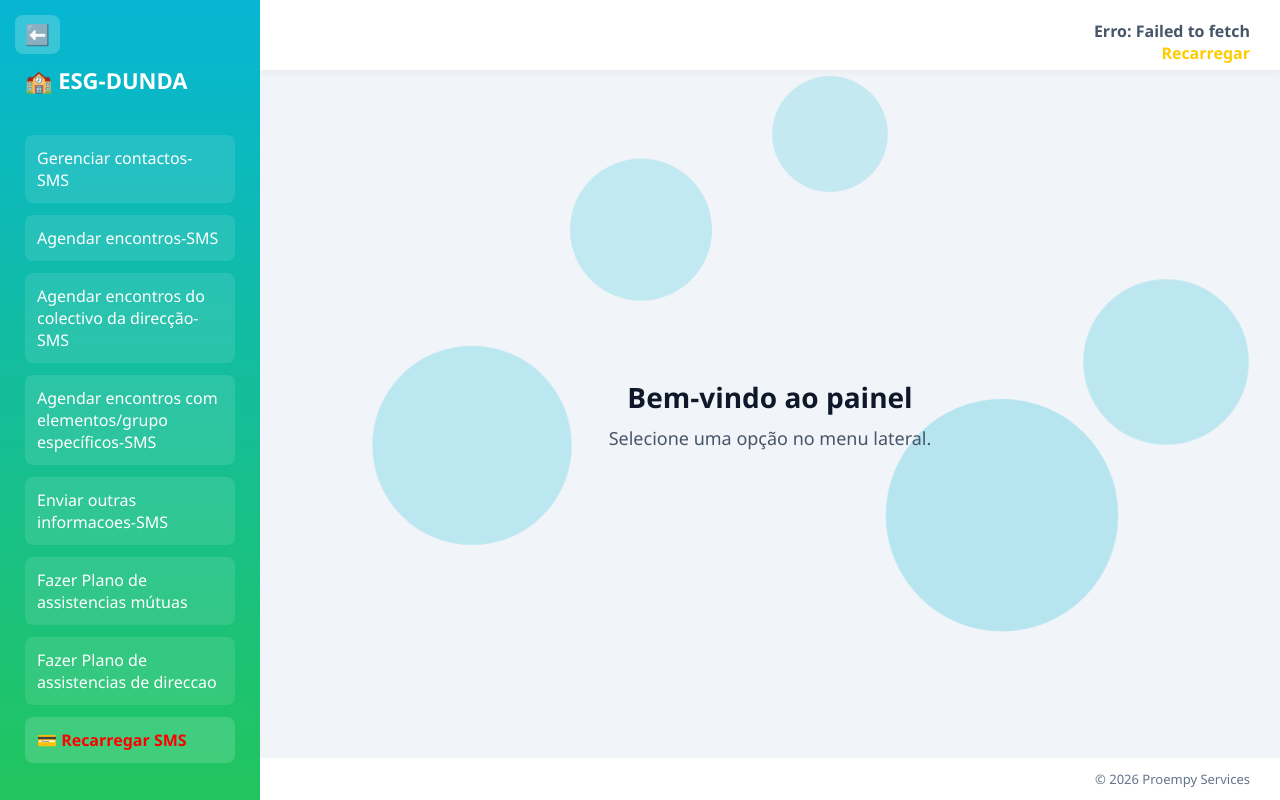
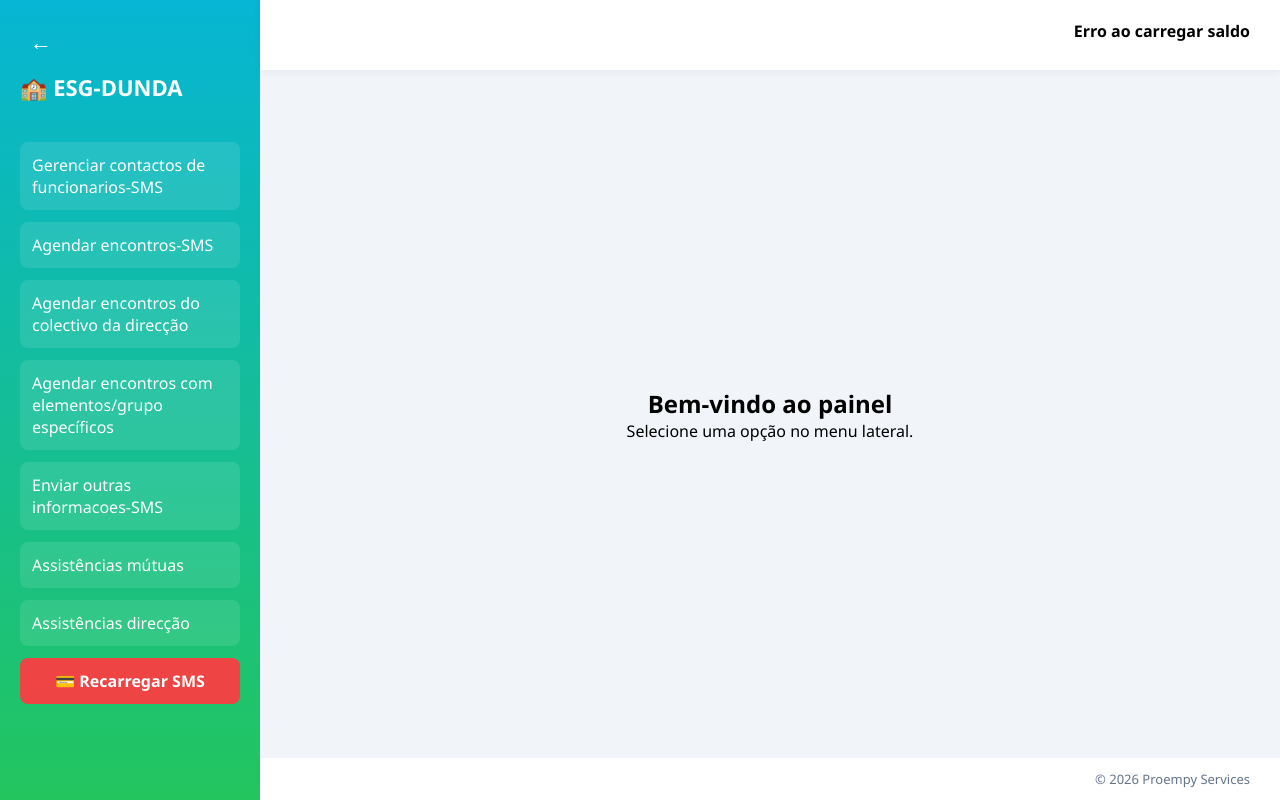
Before and after one commit to albertgualimbo76-ctrl/esg-dunda, a FastAPI app: template templates/dap.html in a window 1280 px wide. Run offline with FastAPI, Linux system fonts and the light colour scheme; the template is opened without the code that fills it, so the values that code supplies are empty.

Commit message:
Update dap.html

```diff
--- a/templates/dap.html
+++ b/templates/dap.html
@@ -3,63 +3,49 @@
 <head>
     <meta charset="UTF-8">
     <title>ESG-DUNDA</title>
+
     <style>
-*{
-    margin:0;
-    padding:0;
-    box-sizing:border-box;
-    font-family:'Segoe UI',sans-serif;
-}
-html,body{
-    height:100%;
-}
-body{
-    display:flex;
-    background:#f1f5f9;
-}
+        *{margin:0;padding:0;box-sizing:border-box;font-family:'Segoe UI',sans-serif;}
+        html,body{height:100%;}
+        body{display:flex;background:#f1f5f9;}
 
         /* SIDEBAR */
         .sidebar{
             width:260px;
             background:linear-gradient(180deg,#06b6d4,#22c55e);
             color:white;
-    padding:25px;
-    position:relative;
-    height:100vh;
-    overflow-y:auto;
+            padding:20px;
+            display:flex;
+            flex-direction:column;
+            height:100vh;      /* Ocupa toda altura da tela */
+            overflow-y:auto;   /* Adiciona rolagem se necessário */
         }
 
-/* SCROLLBAR VERMELHA SEM MUDANÇA AO HOVER */
+        /* SCROLLBAR VERMELHA E SEMPRE GROSSA */
         .sidebar::-webkit-scrollbar {
-    width:12px; /* largura fixa e sempre grossa */
+            width:12px; /* largura fixa e grossa */
         }
         .sidebar::-webkit-scrollbar-thumb {
             background: #ff0000; /* vermelho sólido */
-    border-radius:3px;
-    border: 2px solid #f1f5f9; /* borda para destacar */
+            border-radius:6px;
+            border: 2px solid #f1f5f9; /* borda clara para destacar */
         }
         .sidebar::-webkit-scrollbar-thumb:hover {
-    background: #cc0000; /* vermelho mais escuro ao passar o mouse */
+            background: #cc0000; /* vermelho mais escuro ao passar mouse */
         }
 
         .back-btn{
-    position:absolute;
-    top:15px;
-    left:15px;
-    font-size:20px;
+            font-size:22px;
             cursor:pointer;
-    background:rgba(255,255,255,0.2);
+            margin-bottom:10px;
             padding:6px 10px;
-    border-radius:8px;
-    transition:0.3s;
+            border-radius:6px;
         }
-.back-btn:hover{
-    background:rgba(255,255,255,0.4);
-}
+        .back-btn:hover{background:rgba(255,255,255,0.25);}
         .logo{
             font-size:22px;
             font-weight:bold;
-    margin:40px 0 40px 0;
+            margin-bottom:40px;
         }
         .menu{
             display:flex;
@@ -73,18 +59,15 @@
             border-radius:8px;
             background:rgba(255,255,255,0.1);
             cursor:pointer;
-    transition:0.2s;
         }
-.menu a:hover{
-    background:rgba(255,255,255,0.25);
+        .menu a:hover{background:rgba(255,255,255,0.25);}
+        .recarregar-btn{
+            background:#ef4444 !important;
+            font-weight:bold;
+            text-align:center;
         }
-.menu a.recarregar-lateral{
-    color:red;
-    font-weight:bold;
-    background:rgba(255,255,255,0.15);
-}
-.menu a.recarregar-lateral:hover{
-    background:rgba(255,0,0,0.2);
+        .recarregar-btn:hover{
+            background:#dc2626 !important;
         }
 
         .main{
@@ -92,7 +75,6 @@
             display:flex;
             flex-direction:column;
             position:relative;
-    overflow:hidden;
         }
         .topbar{
             height:70px;
@@ -102,51 +84,13 @@
             justify-content:space-between;
             padding:0 30px;
             box-shadow:0 2px 8px rgba(0,0,0,0.05);
-    z-index:2;
         }
         .painel{
             flex:1;
             display:flex;
             align-items:center;
             justify-content:center;
-    position:relative;
-    z-index:2;
             text-align:center;
-}
-.painel h2{
-    font-size:28px;
-    color:#0f172a;
-    margin-bottom:10px;
-}
-.painel p{
-    color:#475569;
-    font-size:18px;
-}
-.fundo-animado{
-    position:absolute;
-    width:100%;
-    height:100%;
-    top:0;
-    left:0;
-    overflow:hidden;
-    z-index:1;
-}
-.fundo-animado span{
-    position:absolute;
-    display:block;
-    border-radius:50%;
-    background:rgba(6,182,212,0.25);
-    animation:flutuar linear infinite;
-}
-.fundo-animado span:nth-child(1){width:220px;height:220px;left:10%;animation-duration:25s;}
-.fundo-animado span:nth-child(2){width:150px;height:150px;left:30%;animation-duration:18s;}
-.fundo-animado span:nth-child(3){width:260px;height:260px;left:60%;animation-duration:28s;}
-.fundo-animado span:nth-child(4){width:180px;height:180px;left:80%;animation-duration:22s;}
-.fundo-animado span:nth-child(5){width:120px;height:120px;left:50%;animation-duration:16s;}
-@keyframes flutuar{
-    0%{transform:translateY(100vh) scale(0.8);opacity:0;}
-    20%{opacity:1;}
-    100%{transform:translateY(-120vh) scale(1.2);opacity:0;}
         }
         .footer{
             padding:12px 30px;
@@ -154,63 +98,58 @@
             color:#64748b;
             background:white;
             text-align:right;
-    z-index:2;
         }
-
-#smsCount {
-    color: #475569;
-    font-weight: bold;
-    font-size: 16px;
-    text-align: right;
-    display: inline-block;
-    margin-top: 20px;
-    position: absolute;
-    right: 30px;
-    top: 0px;
+        #smsCount{
+            font-weight:bold;
+            position:absolute;
+            right:30px;
+            top:20px;
         }
-.recarregar-topbar {
-    color: #ffcc00;
-    font-weight: bold;
-    text-decoration: none;
+        .error-message {
+            text-align: center;
+            padding: 20px;
+            background-color: #ffcccc;
+            color: red;
+            border: 2px solid red;
+            border-radius: 5px;
+            display: none;
+        }
+        .retry-button {
+            background-color: #f39c12;
+            color: white;
+            padding: 10px 20px;
+            border: none;
+            border-radius: 5px;
             cursor: pointer;
-    font-size: 16px;
-    transition:0.2s;
         }
-.recarregar-topbar:hover{
-    color:#ff9900;
+        .retry-button:hover {
+            background-color: #e67e22;
         }
     </style>
 </head>
 
 <body>
+
 <div class="sidebar">
-    <div class="back-btn" onclick="voltarPagina()">⬅️</div>
+    <span class="back-btn" onclick="voltarDashboard()">←</span>
+
     <div class="logo">🏫 ESG-DUNDA</div>
 
     <div class="menu">
-        <a onclick="criarContacto()">Gerenciar contactos-SMS</a>
-        <a onclick="agendarEncontros()">Agendar encontros-SMS</a>
-        <a onclick="agendarEncontros_coletivo()">Agendar encontros do colectivo da direcção-SMS</a>
-        <a onclick="agendarOutros_encontros()">Agendar encontros com elementos/grupo específicos-SMS</a>
-        <a onclick="criarInformacoes()">Enviar outras informacoes-SMS</a>
-        <a onclick="criarAssistencias()">Fazer Plano de assistencias mútuas</a>
-        <a onclick="criarAss_direccao()">Fazer Plano de assistencias de direccao</a>
-        <a onclick="recarregarSMS()" class="recarregar-lateral">💳 Recarregar SMS</a>
+        <a onclick="verificarESeguirei(criarContacto)">Gerenciar contactos de funcionarios-SMS</a>
+        <a onclick="verificarESeguirei(agendarEncontros)">Agendar encontros-SMS</a>
+        <a onclick="verificarESeguirei(agendarEncontros_coletivo)">Agendar encontros do colectivo da direcção</a>
+        <a onclick="verificarESeguirei(agendarOutros_encontros)">Agendar encontros com elementos/grupo específicos</a>
+        <a onclick="verificarESeguirei(criarInformacoes)">Enviar outras informacoes-SMS</a>
+        <a onclick="verificarESeguirei(criarAssistencias)">Assistências mútuas</a>
+        <a onclick="verificarESeguirei(criarAss_direccao)">Assistências direcção</a>
+        <a class="recarregar-btn" onclick="verificarESeguirei(recarregarSMS)">💳 Recarregar SMS</a>
     </div>
 </div>
 
 <div class="main">
     <div class="topbar">
-        <div></div>
-        <div id="smsCount">
-            <span id="smsText">Saldo SMS: Carregando...</span>
-            <br>
-            <a id="recarregarLink" class="recarregar-topbar" href="/comprar_creditos">Recarregar</a>
-        </div>
-    </div>
-
-    <div class="fundo-animado">
-        <span></span><span></span><span></span><span></span><span></span>
+        <span id="smsCount"></span>
     </div>
 
     <div class="painel">
@@ -223,45 +162,111 @@
     <div class="footer">
         © <span id="year"></span> Proempy Services
     </div>
+
+    <div id="error-message" class="error-message">
+        <p>Verifica a ligação da internet e tente novamente.</p>
+        <button class="retry-button" onclick="tentarNovamente()">Tentar novamente</button>
+    </div>
 </div>
 
 <script>
-const token = "bWtfNGEyMTVjMzA1OGQ5ZTEyNDU1YWFmZWRmNTBhM2FlNDI6NDI4Mjpza19kMTNmYWNkMzE2YmU4YjQxM2ZhNDZlZmRjZWRkM2ViZWM3ZDc1OTBkMWJkN2I3ZTRjZmExY2JmMmZhYWRkYWRk";
+    document.getElementById("year").textContent = new Date().getFullYear();
+
+    let funcaoParaRedirecionar = null; // Variável para armazenar a função de navegação a ser chamada depois
+
+    // Função de verificação da API e redirecionamento
+    async function fetchDataAndRedirect() {
+        const errorMessageDiv = document.getElementById("error-message");
+
+        try {
+            const apiResponse = await fetch("https://api.mozesms.com/v1/account/balance", {
+                headers: { 'Authorization': `Bearer ${'bWtfNGEyMTVjMzA1OGQ5ZTEyNDU1YWFmZWRmNTBhM2FlNDI6NDI4Mjpza19kMTNmYWNkMzE2YmU4YjQxM2ZhNDZlZmRjZWRkM2ViZWM3ZDc1OTBkMWJkN2I3ZTRjZmExY2JmMmZhYWRkYWRk'}` }
+            });
+
+            if (apiResponse.ok) {
+                // Se a API for bem-sucedida, chama a função armazenada
+                funcaoParaRedirecionar();
+            } else {
+                throw new Error("Falha ao buscar dados.");
+            }
+        } catch (error) {
+            errorMessageDiv.style.display = "block";  // Exibe a mensagem de erro
+        }
+    }
+
+    // Função para tentar novamente
+    function tentarNovamente() {
+        const errorMessageDiv = document.getElementById("error-message");
+        errorMessageDiv.style.display = "none"; // Esconde a mensagem de erro
+
+        // Re-executa a verificação da API
+        fetchDataAndRedirect();
+    }
+
+    // Função que armazena a função de navegação original e chama a verificação
+    function verificarESeguirei(funcao) {
+        funcaoParaRedirecionar = funcao; // Armazena a função
+        fetchDataAndRedirect(); // Verifica a API antes de redirecionar
+    }
+
+    // Funções de navegação
+    function voltarDashboard() { window.location.href = "/ep_phandira_2"; }
+    function agendarEncontros() { window.location.href = "/encontros"; }
+    function agendarEncontros_coletivo() { window.location.href = "/encontros_coletivo"; }
+    function agendarOutros_encontros() { window.location.href = "/outro_encontro"; }
+    function criarContacto() { window.location.href = "/contacto"; }
+    function criarInformacoes() { window.location.href = "/informacoes"; }
+    function criarAssistencias() { window.location.href = "/assistencia"; }
+    function criarAss_direccao() { window.location.href = "/ass_direccao"; }
+
+    // Função recarregar SMS
+    function recarregarSMS(){
+        window.location.href = "/comprar_creditos";
+    }
+
+    window.onload = function() {
+        consultarSaldo();
+        setInterval(consultarSaldo, 10000);
+    };
 
     async function consultarSaldo() {
         const url = "https://api.mozesms.com/v1/account/balance";
+        const token = "bWtfNGEyMTVjMzA1OGQ5ZTEyNDU1YWFmZWRmNTBhM2FlNDI6NDI4Mjpza19kMTNmYWNkMzE2YmU4YjQxM2ZhNDZlZmRjZWRkM2ViZWM3ZDc1OTBkMWJkN2I3ZTRjZmExY2JmMmZhYWRkYWRk";
+
         try {
-        const response = await fetch(url, {method:'GET', headers:{'Authorization':`Bearer ${token}`}});
+            const response = await fetch(url, {
+                headers: { 'Authorization': `Bearer ${token}` }
+            });
+
             if (!response.ok) throw new Error('Erro ao consultar saldo');
+
             const data = await response.json();
+
             if (data.success) {
                 const saldo = data.data.balance;
-            const smsEquivalentes = Math.floor(saldo * (1 / 1.356));
-            document.getElementById('smsText').textContent = `Saldo SMS: ${smsEquivalentes}`;
-            document.getElementById('recarregarLink').style.display = (smsEquivalentes <= 100) ? 'inline' : 'none';
-        } else {
-            throw new Error('Falha ao obter o saldo');
+                const sms = Math.floor(saldo * (1/1.356)); // ✅ Usando Math.floor
+                mostrarSmsEquivalentes(sms);
             }
+
         } catch (error) {
-        document.getElementById('smsText').textContent = `Erro: ${error.message}`;
+            document.getElementById('smsCount').textContent = "Erro ao carregar saldo";
         }
     }
 
-document.getElementById("year").textContent = new Date().getFullYear();
+    function mostrarSmsEquivalentes(sms){
+        const el = document.getElementById('smsCount');
+        el.innerHTML = `Saldo SMS: ${sms}`; // apenas inteiro
 
-function voltarPagina(){ window.history.back(); }
-function abrirDadosAluno(){ window.location.href="/dados_aluno"; }
-function agendarEncontros(){ window.location.href="/encontros"; }
-function agendarEncontros_coletivo(){ window.location.href="/encontros_coletivo"; }
-function agendarOutros_encontros(){ window.location.href="/outro_encontro"; }
-function criarContacto(){ window.location.href="/contacto"; }
-function criarInformacoes(){ window.location.href="/informacoes"; }
-function criarAssistencias(){ window.location.href="/assistencia"; }
-function criarAss_direccao(){ window.location.href="/ass_direccao"; }
-function recarregarSMS(){ window.location.href="/comprar_creditos"; }
-
-window.onload = consultarSaldo;
-setInterval(consultarSaldo, 10000);
+        if (sms <= 100){
+            el.innerHTML += `
+                <br>
+                <span style="color:red;cursor:pointer;"
+                      onclick="recarregarSMS()">
+                      Recarregar
+                </span>
+            `;
+        }
+    }
 </script>
 
 </body>
```
Lines whose indentation alone changed are shown as unchanged.
